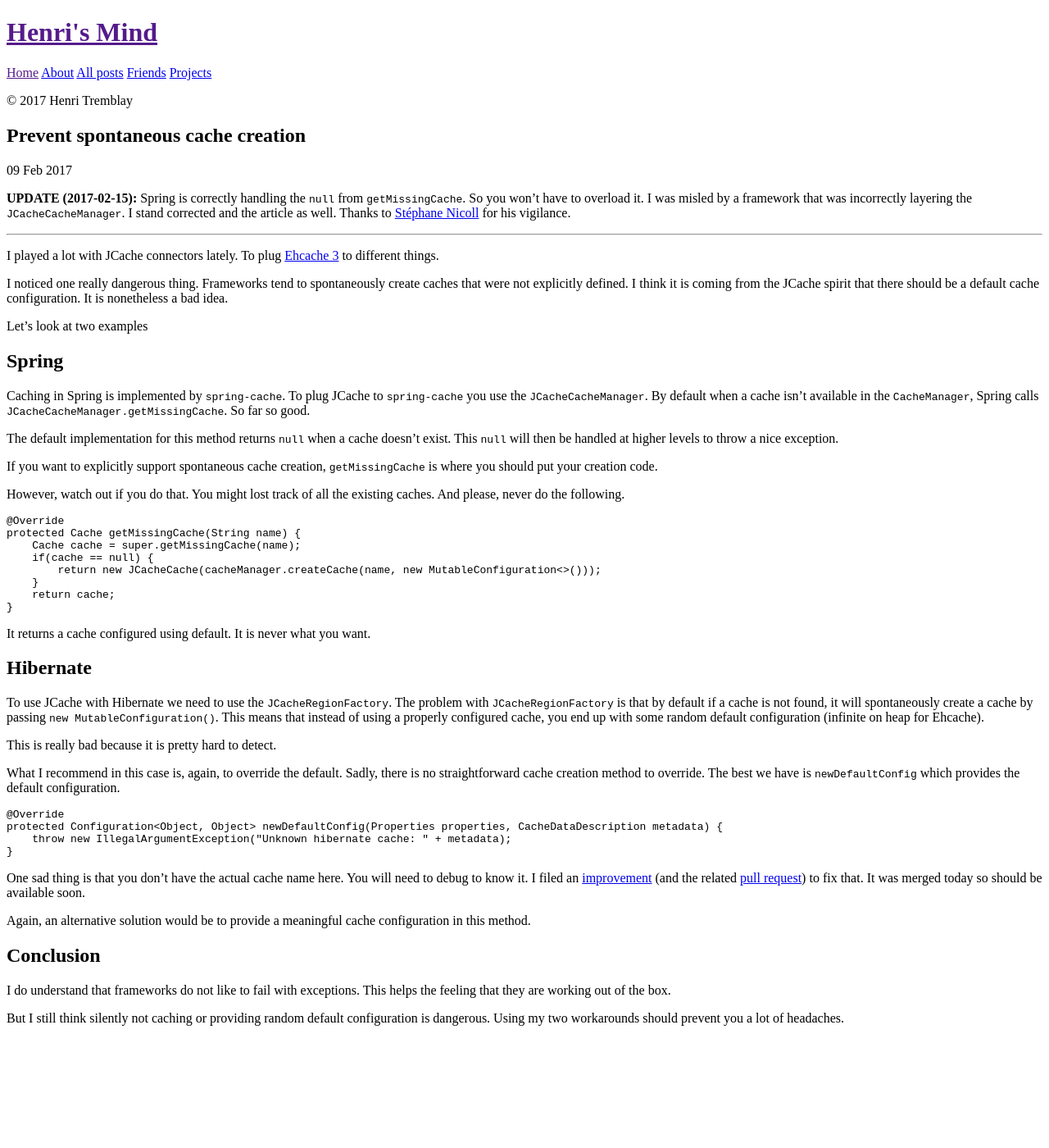
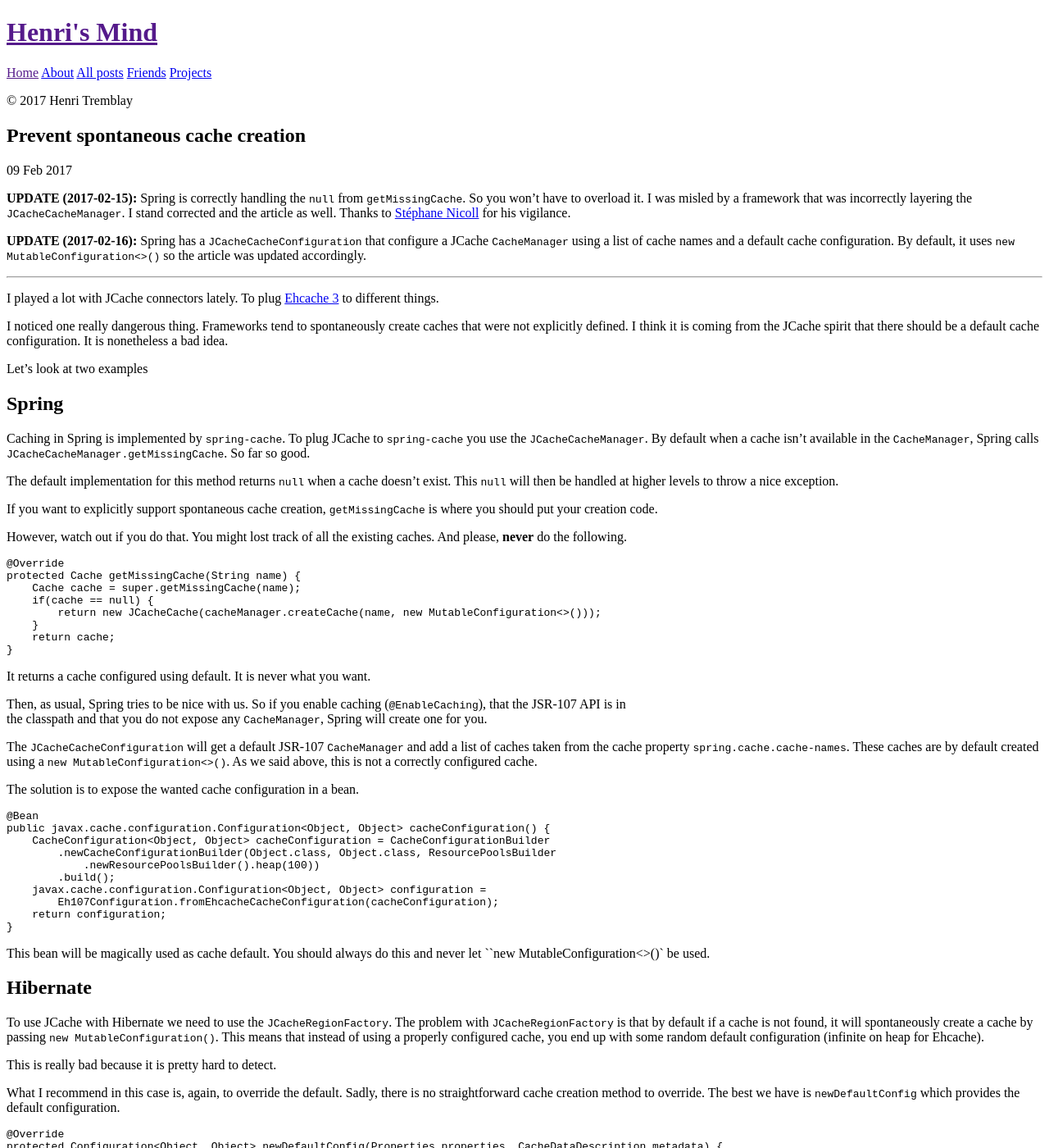
Before and after one commit to henri-tremblay/henri.github.io, a Jekyll site: the page built from _posts/2017-02-09-jcache.md, in a window 1280 px wide and 1400 px high. Shown: the whole window at 82% size. Built offline with Jekyll 4.4.1, drawn with Linux system fonts in a browser that asks for light colours.

Commit message:
JCacheCache configuration

````diff
--- a/_posts/2017-02-09-jcache.md
+++ b/_posts/2017-02-09-jcache.md
@@ -10,6 +10,9 @@ tags:
 **UPDATE (2017-02-15):** Spring is correctly handling the `null` from `getMissingCache`. So you won't have to overload it. I was misled
 by a framework that was incorrectly layering the `JCacheCacheManager`. I stand corrected and the article as well. Thanks to
 [Stéphane Nicoll](https://twitter.com/snicoll) for his vigilance.
+
+**UPDATE (2017-02-16):** Spring has a `JCacheCacheConfiguration` that configure a JCache `CacheManager` using a list of cache names and a
+default cache configuration. By default, it uses `new MutableConfiguration<>()` so the article was updated accordingly.
 
 ***
 
@@ -30,7 +33,7 @@ higher levels to throw a nice exception.
 
 If you want to explicitly support spontaneous cache creation, `getMissingCache` is where you should put your creation code.
 
-However, watch out if you do that. You might lost track of all the existing caches. And please, never do the following.
+However, watch out if you do that. You might lost track of all the existing caches. And please, **never** do the following.
 
 ```java
 @Override
@@ -43,6 +46,31 @@ protected Cache getMissingCache(String name) {
 }
 ```
 It returns a cache configured using default. It is never what you want.
+
+Then, as usual, Spring tries to be nice with us. So if you enable caching (`@EnableCaching`), that the JSR-107 API is in
+the classpath and that you do not expose any `CacheManager`, Spring will create one for you.
+
+The `JCacheCacheConfiguration` will get a default JSR-107 `CacheManager` and add a list of caches taken from the cache property
+`spring.cache.cache-names`. These caches are by default created using a `new MutableConfiguration<>()`. As we said above, this
+is not a correctly configured cache.
+
+The solution is to expose the wanted cache configuration in a bean.
+
+```java
+@Bean
+public javax.cache.configuration.Configuration<Object, Object> cacheConfiguration() {
+    CacheConfiguration<Object, Object> cacheConfiguration = CacheConfigurationBuilder
+        .newCacheConfigurationBuilder(Object.class, Object.class, ResourcePoolsBuilder
+            .newResourcePoolsBuilder().heap(100))
+        .build();
+    javax.cache.configuration.Configuration<Object, Object> configuration =
+        Eh107Configuration.fromEhcacheCacheConfiguration(cacheConfiguration);
+    return configuration;
+}
+```
+
+This bean will be magically used as cache default. You should always do this and never let ``new MutableConfiguration<>()`
+be used.
 
 # Hibernate
 
````
